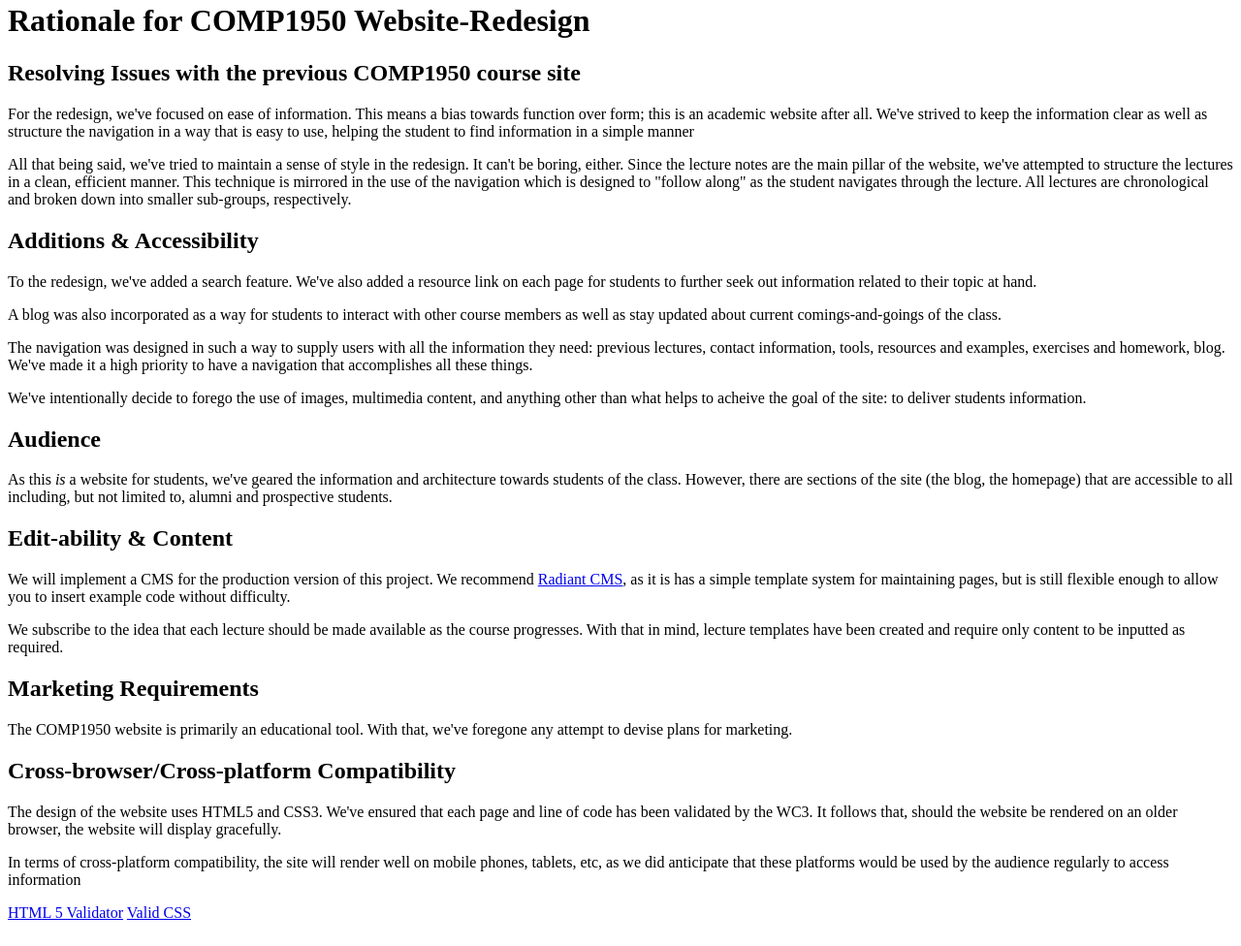
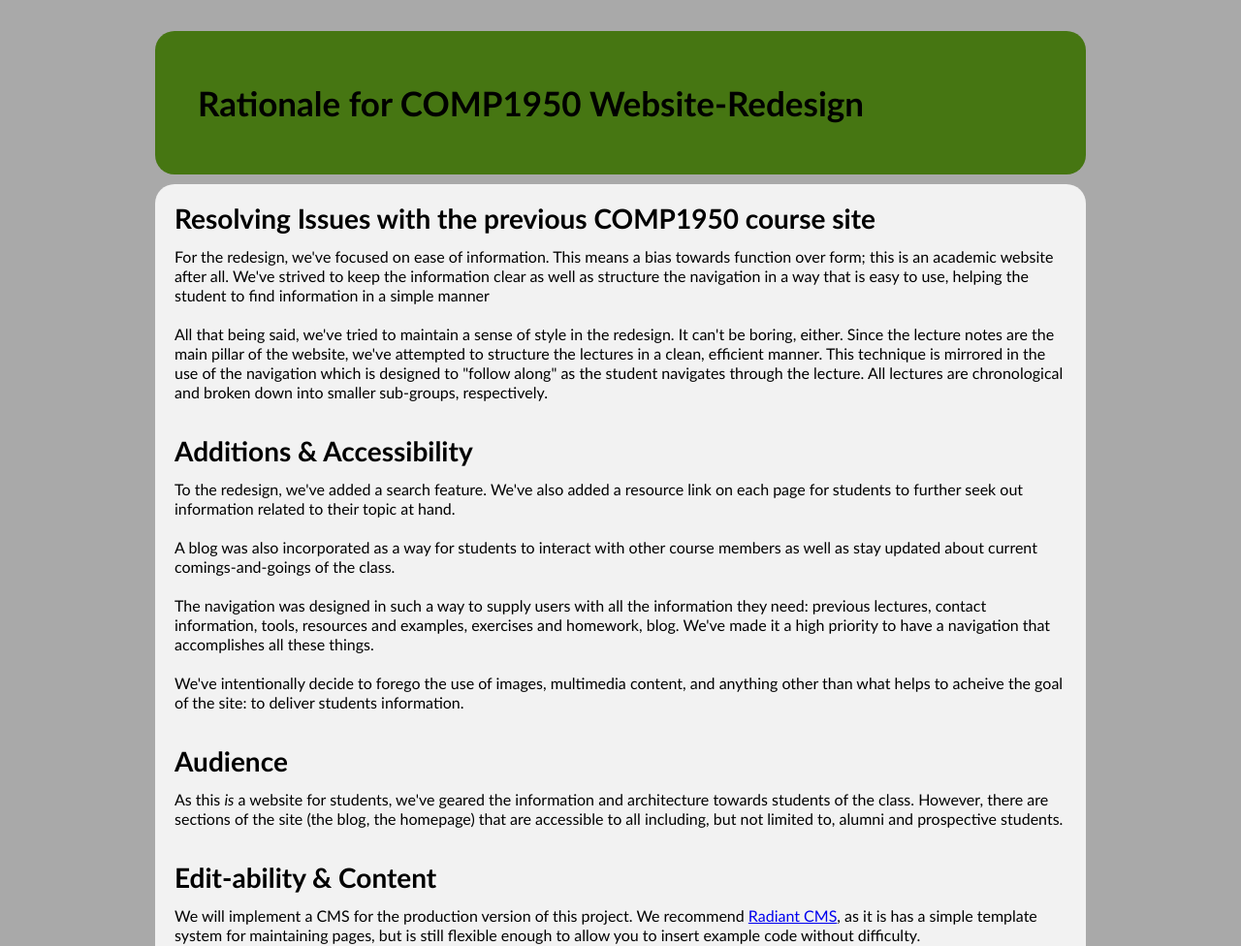
Before and after one commit to sicks/comp1950project, a plain HTML site: page rationale.html in a window 1280 px wide. Shown: the part 18-994 px from the top of the page at 97% size. Drawn offline with Linux system fonts and the light colour scheme; files that its build step writes are made by us from their sources.

Commit message:
linked Rabia's CSS to rationale.html, moved css files to folder

```diff
--- a/rationale.html
+++ b/rationale.html
@@ -1,13 +1,13 @@
 <!DOCTYPE html>
 <head>
 	<title>Rationale Page - COMP 1950 Group Project</title>
-	<link rel="stylesheet" type="text/css" href="css/simplecss.css" />
+	<link rel="stylesheet" type="text/css" href="css/stylesheet1.css" />
 </head>
 <body>
-	<header>
+	<header id="intro">
 	<h1>Rationale for COMP1950 Website-Redesign</h1>
 	</header>
-	<section>
+	<section id="content">
 		<article>
 	<h2>Resolving Issues with the previous COMP1950 course site</h2>
 		<p>For the redesign, we've focused on ease of information.  This means a bias towards function over form; this is an academic website after all.  We've strived to keep the information clear as well as structure the navigation in a way that is easy to use, helping the student to find information in a simple manner</p>
--- a/stylesheet1.css
+++ b/stylesheet1.css
@@ -158,3 +158,8 @@ footer p {
 footer a {
 	color: #999;
 	}
+
+/*validator code*/
+#val{
+	float:right;
+}
```
Also changed, not shown: index.html (+1 -1 lines), intro.html (+1 -1 lines).
